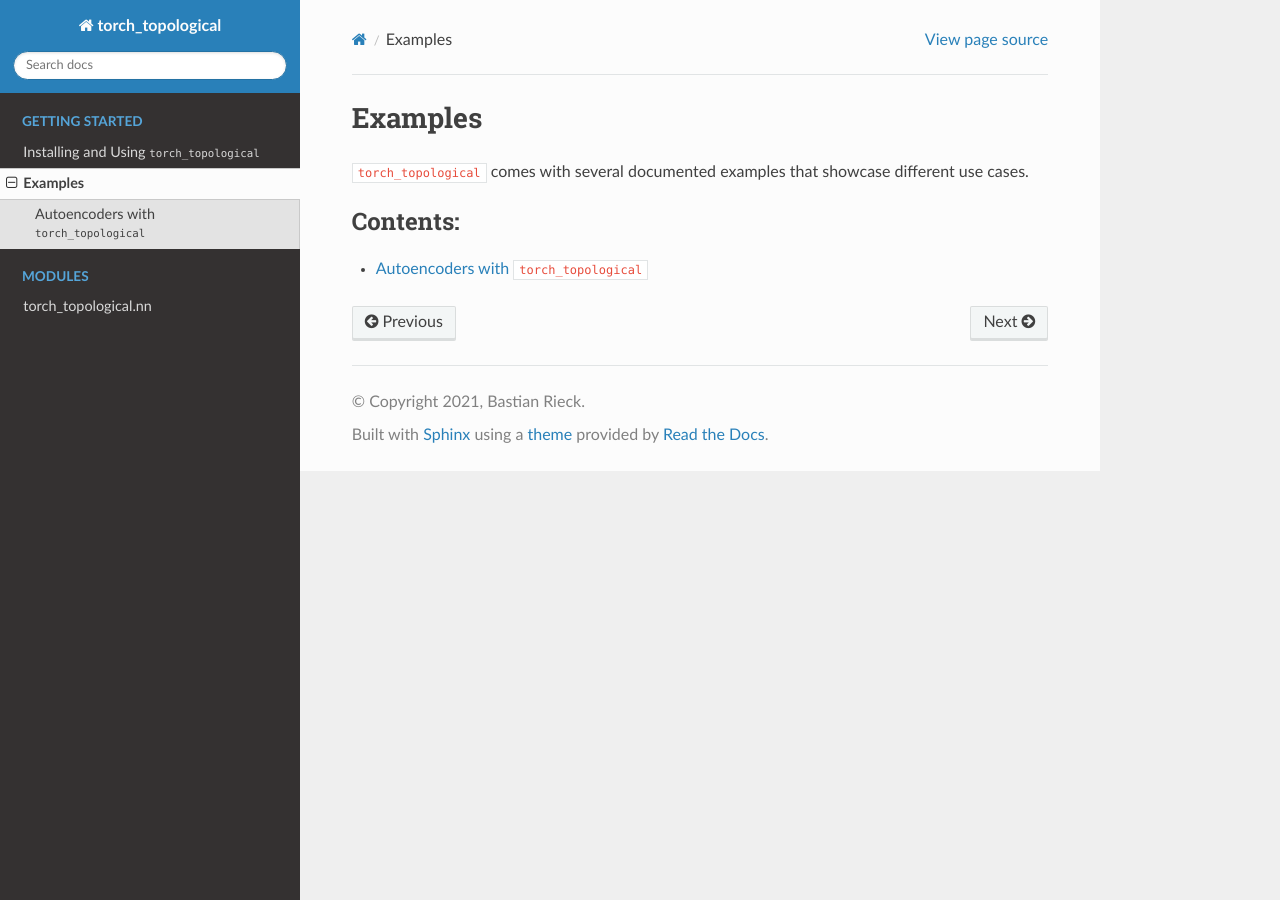
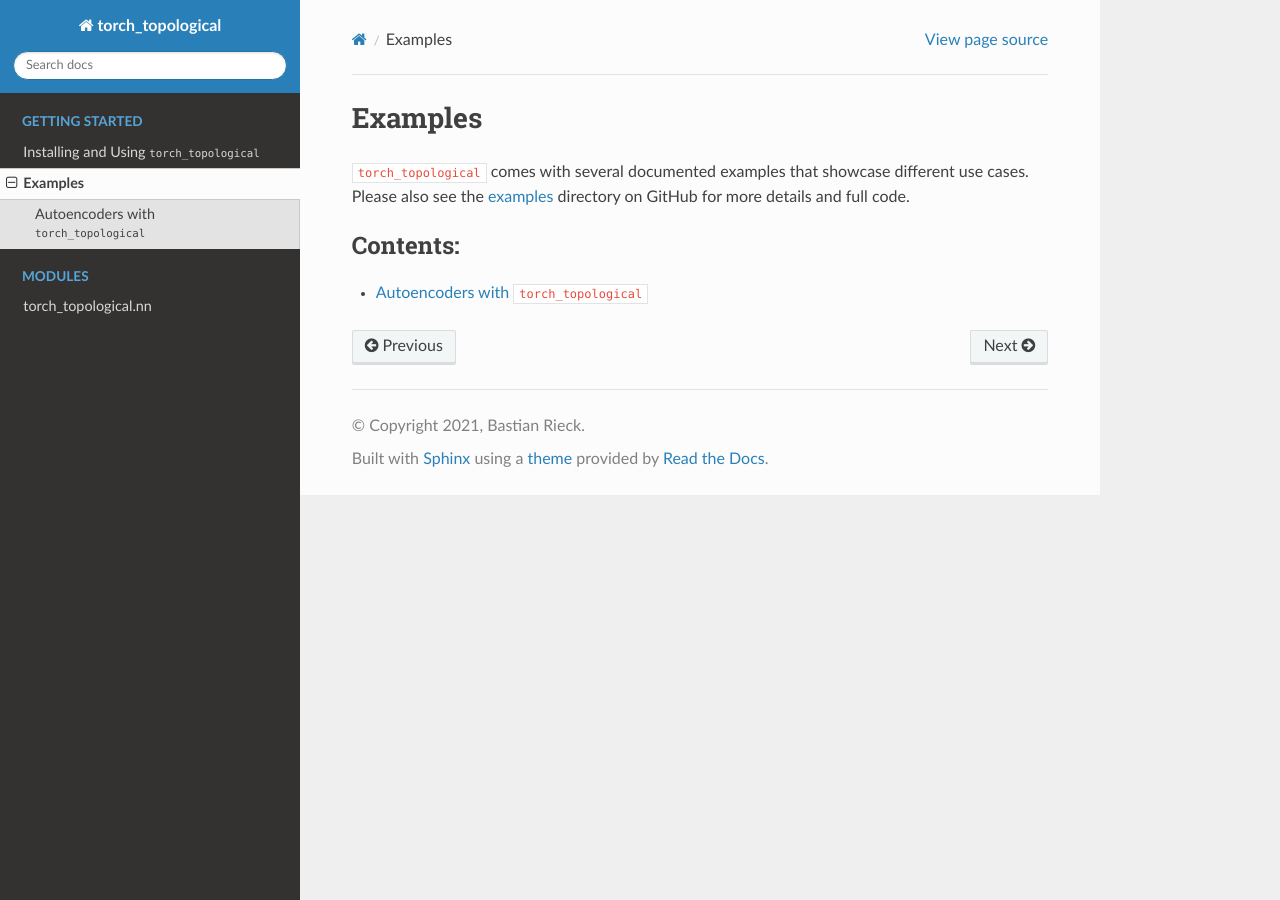
Before and after one commit to aidos-lab/pytorch-topological, a Sphinx documentation site: the page built from docs/source/examples/index.rst, in a window 1280 px wide. Built offline with Sphinx 7.4.7 and the Read the Docs theme 2.0.0, drawn with Linux system fonts in a browser that asks for light colours; pages that are not in the unit, such as notebooks, are missing from menus.

Commit message:
Added introduction to examples

```diff
--- a/docs/source/examples/index.rst
+++ b/docs/source/examples/index.rst
@@ -2,7 +2,9 @@ Examples
 ========
 
 ``torch_topological`` comes with several documented examples that
-showcase different use cases.
+showcase different use cases. Please also see the
+`examples <https://github.com/aidos-lab/pytorch-topological/tree/main/torch_topological/examples>`_
+directory on GitHub for more details and full code.
 
 .. toctree::
    :maxdepth: 1
```
